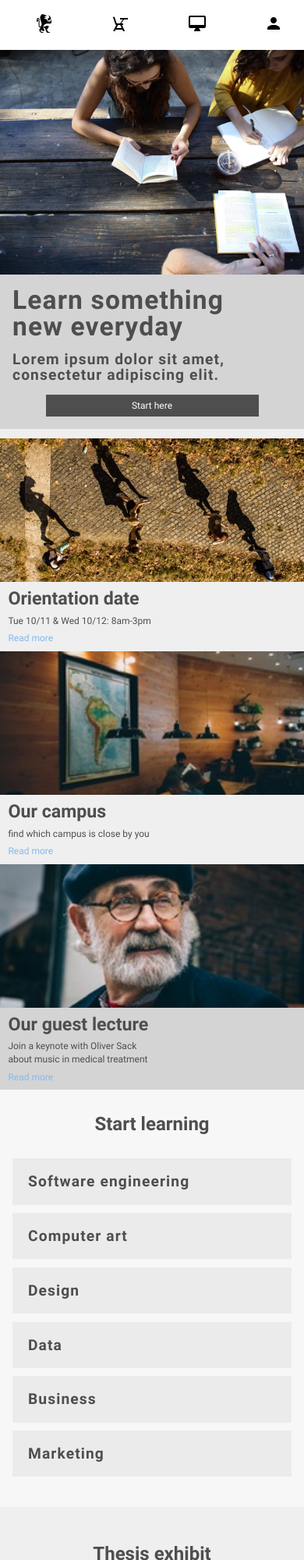
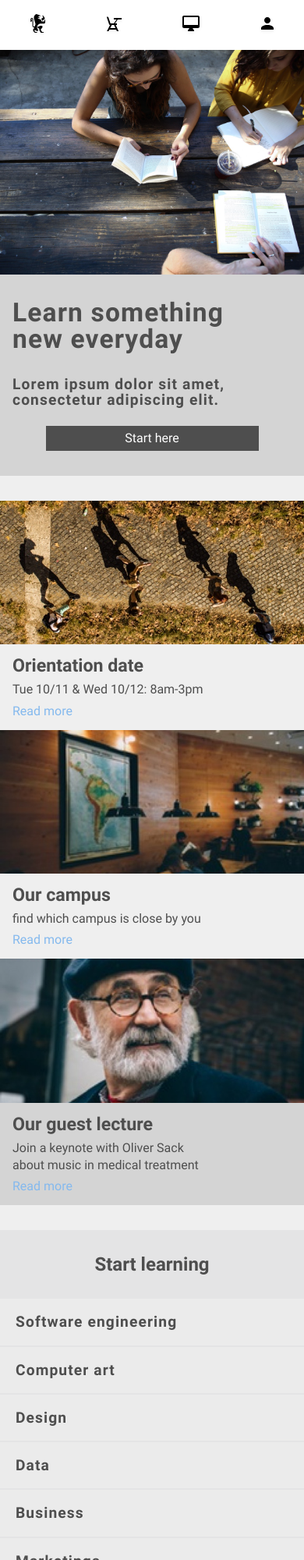
Before and after one commit to garrix86/CAPSTONE_PROJECT, a plain HTML site: page index.html in a window 390 px wide. Shown: the top 2000 px of the page at 78% size. Drawn offline with Linux system fonts and the light colour scheme.

Commit message:
New Updates

```diff
--- a/index.html
+++ b/index.html
@@ -2,7 +2,7 @@
 <html>
   <head>
     <meta charset="utf-8">
-    <meta name="viewport" content="width=device-width">
+    <meta name="viewport" content="width=device-width, initial-scale=1.0">
     <meta name="description" content="Landing page for a new school">
     <meta name="keywords" content="orientation date, campus, subjects">
     <meta name="author" content="Garry">
@@ -188,12 +188,12 @@
           </div><!--End boxes-->
           <div id="listy" class="mobile banner">
             <ul>
-              <li> <h3><a href="#">Software engineering</a></h3></li>
-              <li> <h3><a href="#">Computer art</a></h3></li>
-              <li> <h3><a href="#">Design</a></h3> </li>
-              <li> <h3><a href="#">Data</a></h3> </li>
-              <li> <h3><a href="#">Business</a></h3> </li>
-              <li> <h3><a href="#">Marketing</a></h3> </li>
+              <li> <a href="#">Software engineering</a></li>
+              <li> <a href="#">Computer art</a></li>
+              <li> <a href="#">Design</a></li>
+              <li> <a href="#">Data</a></li>
+              <li> <a href="#">Business</a></li>
+              <li> <a href="#">Marketings</a></li>
             </ul>
           </div>
         </div><!--container-->
--- a/resources/css/style.css
+++ b/resources/css/style.css
@@ -79,10 +79,6 @@ video {
   top: 4rem; /* To offset for fixed header. */
 }
 
-.banner {
-  width: 65%;
-}
-
 .images {
   overflow: hidden;
 }
@@ -119,7 +115,9 @@ video {
   color: #84B9EE;
 }
 
-
+.banner {
+  width: 65%;
+}
 /*dark boxes*/
 #second_section #box_3,
 #fourth_section #box_1 {
@@ -342,48 +340,45 @@ footer .banner {
   display: flex;
   justify-content: space-between;
   margin: 1rem 1.5rem 2rem 1.5rem;
-  ;
 }
 
 footer li {
   display: inline-block;
   padding-left: 1rem;
 }
+.mobile {
+ display: none;
+}
 
 
-/*MEDIA QUERIES*/
-
-@media screen and (max-width: 1440px) and (max-width: 1600px){
-  #third_section .boxes {
-    /*flex-flow: column;*/
+/*---MEDIA QUERIES---*/
+/* LAPTOP */
+@media screen and (max-width:1645px) {
+  .boxes {
     justify-content: space-between;
+    margin: auto;
   }
 
   #third_section .boxe {
-    width: 30%;
+    width: 43%;
+    margin-right: 0;
+    margin-bottom: 2rem;
+  }
+}
+/*laptop to tablet*/
+@media screen and (min-width:1024px){
+  .banner {
+    width: 75%;
   }
 
-  .banner {
-    width: 80%;
-  }
   header .content {
-    width: 80%;
+    width: 75%;
   }
 }
 
-@media screen and (max-width:768px){
-  #third_section .boxes {
-    flex-flow: column;
-  }
-
-  #third_section .boxe {
-    width: 100%;
-  }
-
-  .boxes {
-    padding: 0 1.7rem 1rem 1.7rem;
-  }
-
+/*-TABLET-*/
+/* Landscape orientation*/
+@media screen and (max-width:1024px){
   .banner {
     width: 100%;
   }
@@ -391,197 +386,135 @@ footer li {
   header .content {
     width: 100%;
   }
-
-  .boxe.one,
-  .boxe.two,
-  .boxe.four,
-  .boxe.five,
-  .boxe.six {
-    margin-right: 0;
-    margin-bottom: 2rem;
-  }
 }
 
-@media screen and (min-width: 450px){
-    .mobile {
-      display: none;
-    }
-}
-
-@media screen and (min-width: 320px) and (max-width:450px){
-    body {
-      font-size: 12px;
-      display: flex;
-      flex-direction: column;
-    }
-
-    header {
-      position: static;
-    }
-
-    header .content {
-      width: 100%;
-      display: flex;
-      justify-content: center;
-    }
-
-    .main-content {
-      position: static;
-      margin: 0;
-    }
-
-    header nav.mobile {
-      width: 100%;
-      margin: 0;/********Important remove margin default in Nav*/
-      }
-
-    header .mobile ul {
-      display: flex;
-      justify-content:space-around;
-      align-items: center;
-    }
-
-    /*****Global*****/
-    .banner {
-      width: 100%;
-    }
-
-    .aside_info {
-      width: 100%;
-      margin: 0;
-    }
-
-    .box .images {
-      width: 100%;
-      margin: 0;
-    }
-
-    .aside_info {
-      width: 100%;
-      padding: 0.75rem 0 0 0;
-    }
-
+/*Portrait orientation*/
+@media screen and (max-width: 768px){
+/*global*/
   .desktop {
     display: none;
   }
 
-    .details {
-      padding: 0.65rem;
-    }
-    /*first_section*/
-
-    #first_section {
-      display: flex;
-      flex-direction: column;
+  .mobile {
+    display: block;
   }
 
-    #first_section .aside,
-    #first_section .header,
-    #first_section .images {
-      width: 100%;
-      padding: 0;
+/*header*/
+  header nav {
     margin: 0;
   }
 
-    #first_section .aside {
-      align-items: center;
-      padding-bottom: 1rem;
+  nav.mobile {
+    width: 100%;
   }
 
-    #first_section h1,
-    #first_section h3 {
-      margin: 1rem;
-    }
-/**********************/
-
-    #second_section {
+  .mobile ul {
+    display: block;
     display: flex;
-      flex-direction: column;
-      justify-content: center;
+    justify-content: space-around;
+    align-items: center;
   }
 
-    #second_section .main-side {
-      width: 100%;
-      padding: 0;
-      margin: 0;
-    }
-
-    #second_section .main-side .images {
+  .mobile li {
     margin: 0;
     padding: 0;
   }
 
-    #second_section .text {
-    display: flex;
-    align-items: center;
-    flex-direction: column;
-    padding: 1rem;
+/*section 2*/
+  .aside_info {
+   width: 100%;
   }
 
-    /*#second_section h2 {
-      display: inline-block;
-      background-color: yellow;
-    }*/
+  .box {
+    width: 100%;
+  }
 
-    #second_section .box {
-      display: flex;
+  .aside_info .details {
+    margin-left: 1rem;
+  }
+
+  .box .mobile {
+    width: 60%;
+    padding: 0.65rem;
+  }
+
+  #second_section{
+    margin-bottom: 2rem;
+  }
+
+  #listy ul {
+    display: block;
+    width: 100%;
+  }
+
+  #listy ul li a {
+    display: block;
+    padding: 1.25rem;
+    background-color: #ebebeb;
+    color: #4E4E4E;
+    font-weight: bold;
+    font-size: 1.2rem;
+    letter-spacing: 0.07rem;
+    border-bottom: 0.15rem solid #E4E4E5;
+  }
+
+  #listy li a:hover {
+    background-color: #4E4E4E;
+    color: #ebebeb;
+    font-size: 1.35rem;
+  }
+
+  #fourth_section .main-side{
+    width: 100%;
+    margin: 1rem 0 1.5rem;
+  }
+}
+
+/*mobile*/
+@media screen and (max-width: 768px){
+  #first_section {
   flex-direction: column;
 }
 
-/*******************/
-    #third_section .container {
-      background-color:#f7f7f7;
-      margin-bottom: 1rem;
-    }
-
-    #listy ul li {
-      display: block;
-      text-decoration: none;
-      padding: 1.25rem;
-      margin: 0 1rem 0.66rem 1rem;
-      background-color: #ebebeb;
-    }
-
-    #listy li a {
-      color: #4E4E4E;
-    }
-/*comportement*/
-    #listy li a:hover {
-      color: red;
-    }
-
-    #listy ul li:hover {
-      background-color: pink;
-      color: red;
-    }
-
-    #listy {
-      background-color: #f7f7f7;
-      margin-bottom:1.75rem;
+  #first_section .images {
+    width: 100%;
     padding: 0;
 }
 
-/*End comportement*/
-    #fourth_section .container{
-    padding: 0;
-    margin: 0;
+  #first_section .aside {
+    width: 100%;
   }
 
-    #fourth_section h2 {
-      margin: 2rem 0;
+  #first_section .header{
+   width: 100%;
   }
 
-    #fourth_section .main-side {
-      width: 100%;
+  #first_section h1 {
     margin:0;
+    padding: 2rem 1rem;
+
   }
 
-    #fourth_section video {
-      margin-bottom: 2rem;
+  #first_section h3 {
+    padding-left: 1rem;
+    margin-bottom: 1.5rem;
   }
 
-    footer .banner {
-      display: flex;
-      justify-content: center;
+  #first_section .button {
+    margin: 0 auto 2rem;
+  }
+
+  .box {
+    flex-direction: column;
+  }
+
+  .box .mobile {
+    width: 100%;
+    overflow: hidden;
+    padding:0;
+  }
+
+  .aside_info .details{
+    margin: 1rem 1rem;
   }
 }
```
Lines whose indentation alone changed are shown as unchanged.
